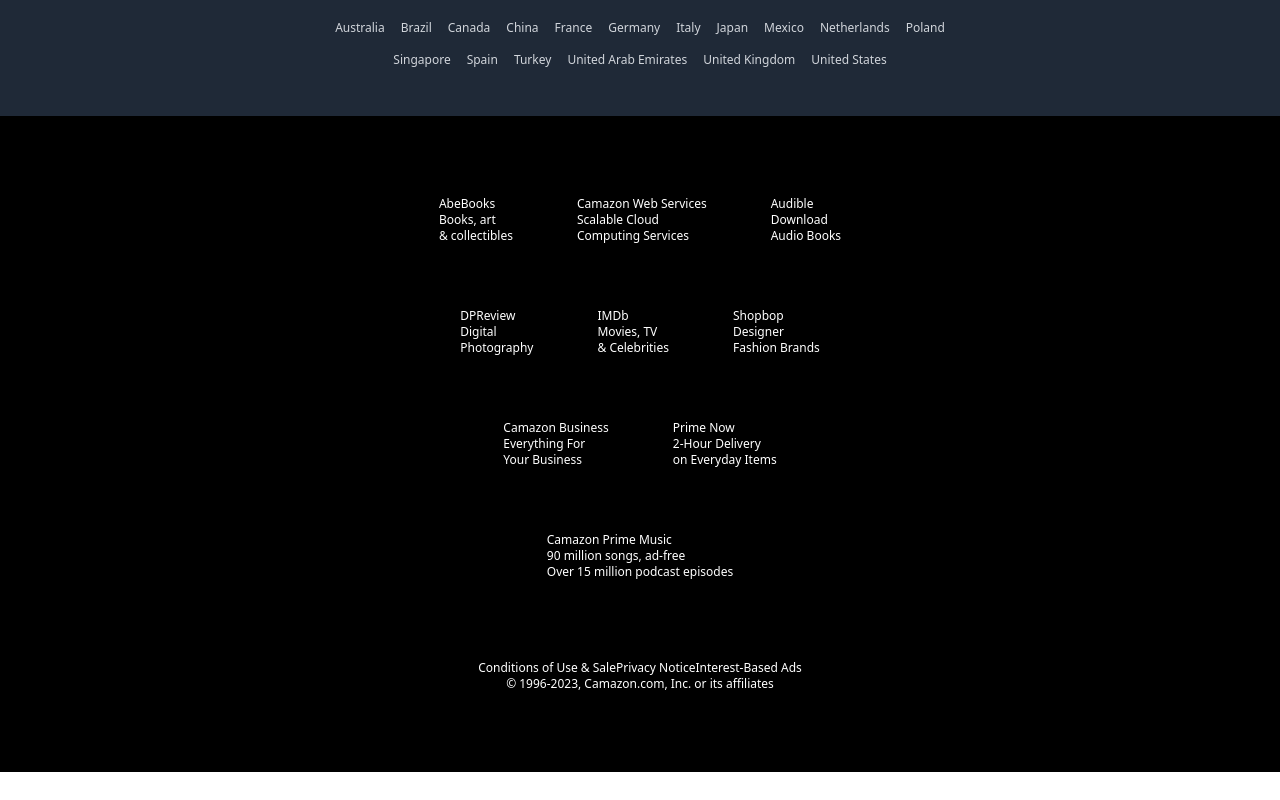
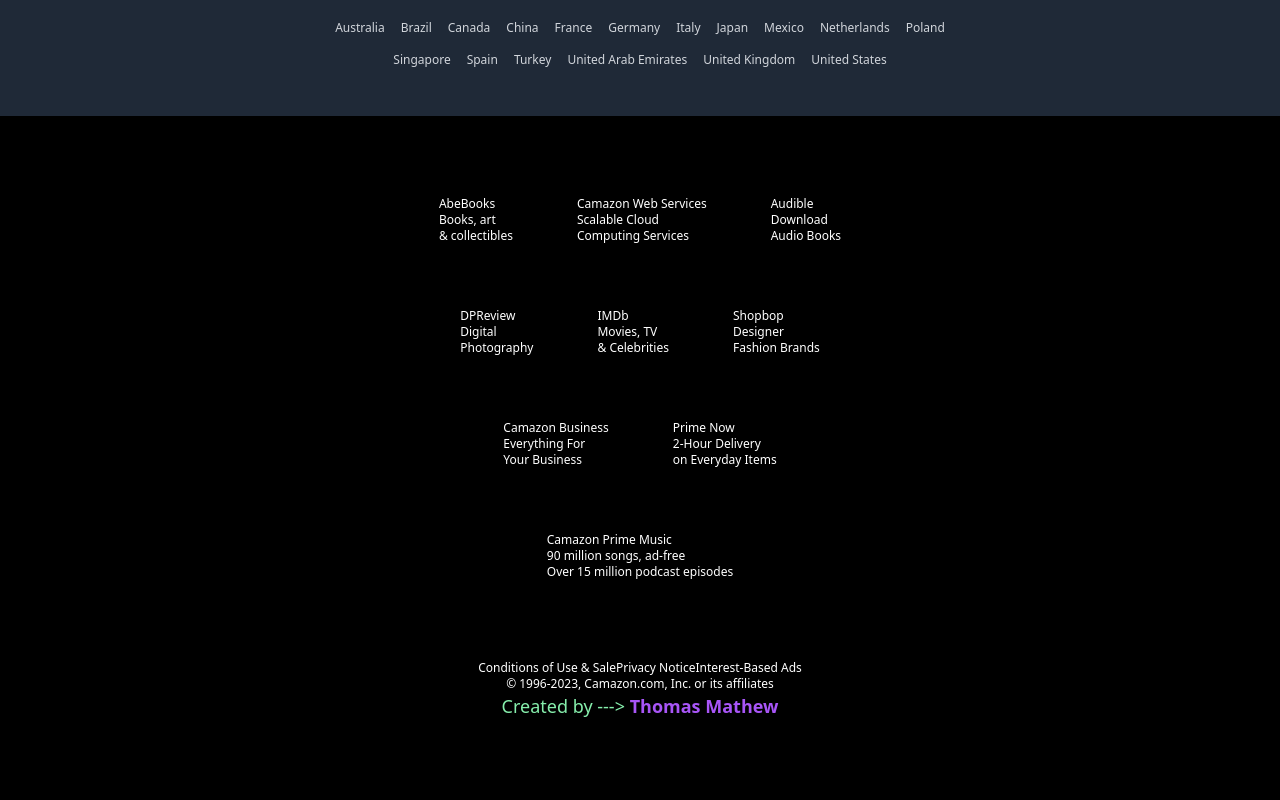
Before and after one commit to luffy17zoro17/Camazon--Thomas-Mathew, a Next.js app: page / in a window 1280 px wide. Shown: the part 6640-7440 px from the top of the page. Before the commit the page ends 7412 px from the top, so only its background shows below. Built offline with nearby package versions, Linux system fonts and the light colour scheme.

Commit message:
added my name

```diff
--- a/components/FooterBottom.js
+++ b/components/FooterBottom.js
@@ -1,5 +1,5 @@
 import TextProp from "./props/TextProp";
-
+import Link from "next/link";
 
 
 
@@ -70,6 +70,9 @@
            <TextProp title={`Interest-Based Ads`} />
           </div>
           <TextProp title={`© 1996-2023, Camazon.com, Inc. or its affiliates`}/>
+          <Link className="text-lg text-green-300" href={`https://www.linkedin.com/in/thomas-mathew-b26b87253/`}>
+            Created by&nbsp;---{`>`} <b className="text-purple-500 hover:underline
+              hover:font-mono hover:text-red-400">Thomas Mathew</b></Link>
         </div>
       </div>
     );
```
